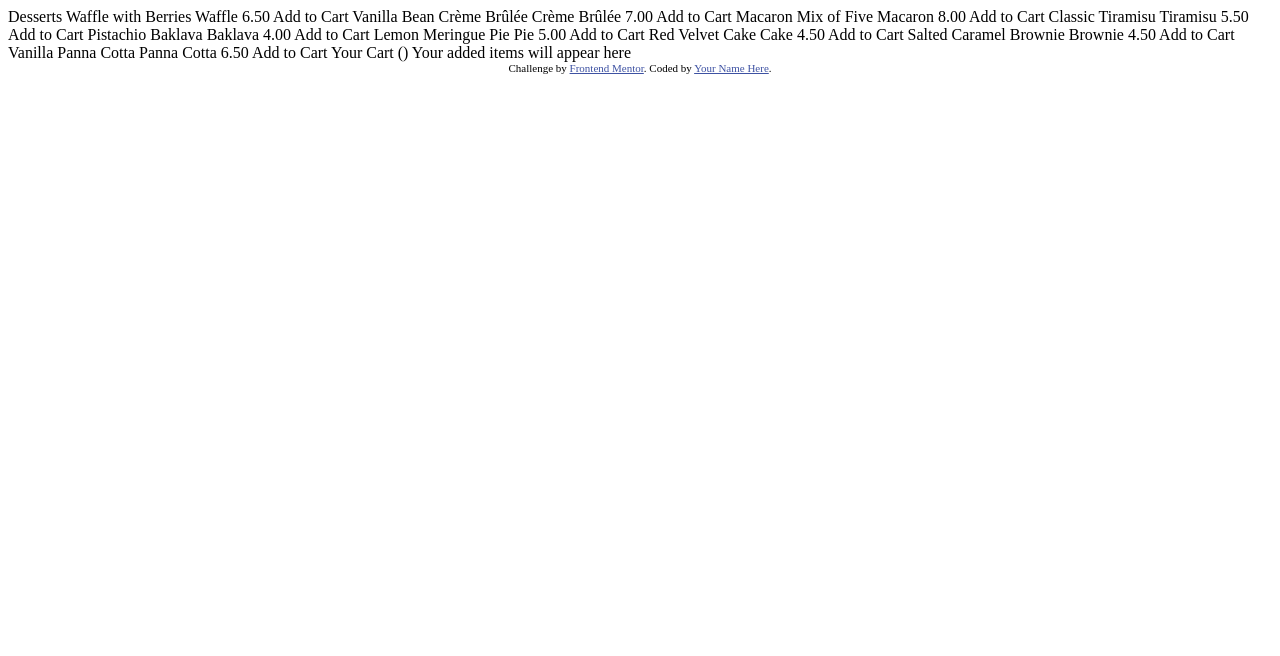
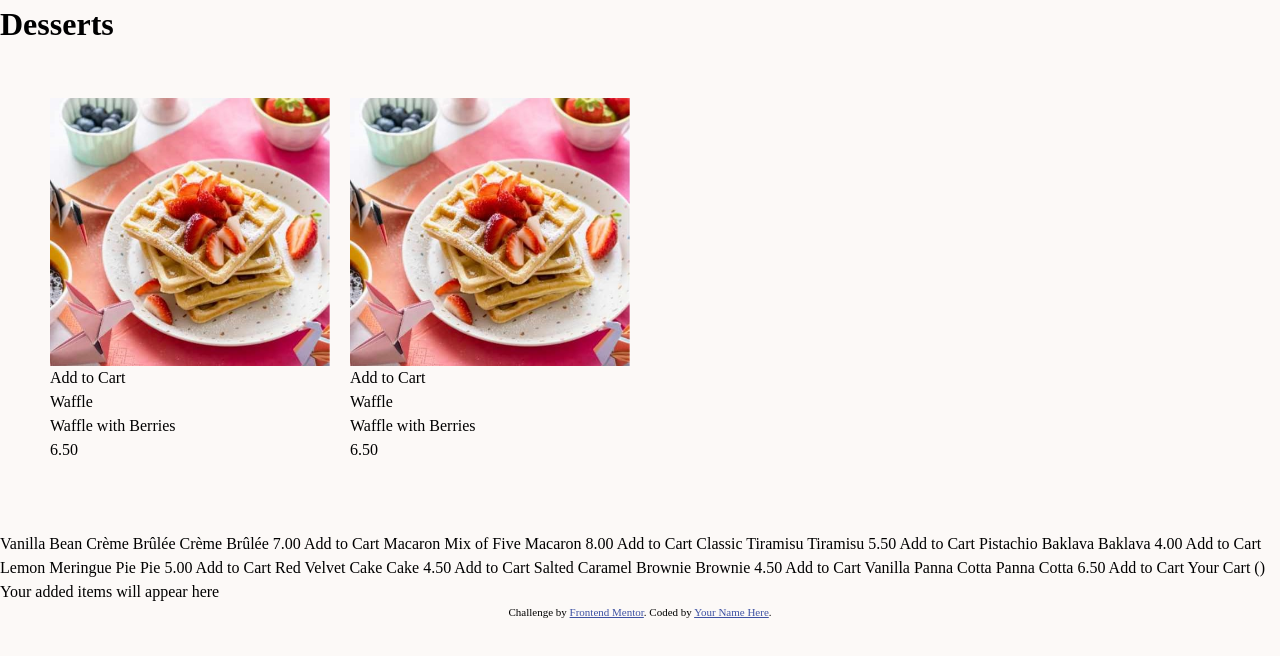
Before and after one commit to KacperHulek/Frontend-mentor-Product-list-with-cart, a plain HTML site: page index.html in a window 1280 px wide. Drawn offline with Linux system fonts and the light colour scheme.

Commit message:
Build incomplete desktop layout

```diff
--- /dev/null
+++ b/index.css
@@ -0,0 +1,83 @@
+/*
+  1. Use a more-intuitive box-sizing model.
+*/
+*,
+*::before,
+*::after {
+  box-sizing: border-box;
+}
+/*
+    2. Remove default margin
+  */
+* {
+  margin: 0;
+}
+/*
+    Typographic tweaks!
+    3. Add accessible line-height
+    4. Improve text rendering
+  */
+body {
+  line-height: 1.5;
+  -webkit-font-smoothing: antialiased;
+}
+/*
+    5. Improve media defaults
+  */
+img,
+picture,
+video,
+canvas,
+svg {
+  display: block;
+  max-width: 100%;
+}
+/*
+    6. Remove built-in form typography styles
+  */
+input,
+button,
+textarea,
+select {
+  font: inherit;
+}
+/*
+    7. Avoid text overflows
+  */
+p,
+h1,
+h2,
+h3,
+h4,
+h5,
+h6 {
+  overflow-wrap: break-word;
+}
+/*
+    8. Create a root stacking context
+  */
+#root,
+#__next {
+  isolation: isolate;
+}
+
+ul,
+ol {
+  list-style: none;
+  padding: 0px;
+}
+
+body {
+  background-color: hsl(20, 50%, 98%);
+}
+
+list {
+  display: flex;
+  margin: 50px;
+}
+
+ul {
+  max-width: 280px;
+  margin-right: 20px;
+  margin-bottom: 20px;
+}
--- a/index.html
+++ b/index.html
@@ -1,73 +1,69 @@
 <!DOCTYPE html>
 <html lang="en">
   <head>
-  <meta charset="UTF-8">
-  <meta name="viewport" content="width=device-width, initial-scale=1.0"> <!-- displays site properly based on user's device -->
+    <meta charset="UTF-8" />
+    <meta name="viewport" content="width=device-width, initial-scale=1.0" />
+    <!-- displays site properly based on user's device -->
 
-  <link rel="icon" type="image/png" sizes="32x32" href="./assets/images/favicon-32x32.png">
-
+    <link
+      rel="icon"
+      type="image/png"
+      sizes="32x32"
+      href="./assets/images/favicon-32x32.png"
+    />
+    <link rel="stylesheet" href="index.css" />
     <title>Frontend Mentor | Product list with cart</title>
 
     <!-- Feel free to remove these styles or customise in your own stylesheet 👍 -->
     <style>
-    .attribution { font-size: 11px; text-align: center; }
-    .attribution a { color: hsl(228, 45%, 44%); }
+      .attribution {
+        font-size: 11px;
+        text-align: center;
+      }
+      .attribution a {
+        color: hsl(228, 45%, 44%);
+      }
     </style>
   </head>
   <body>
+    <h1>Desserts</h1>
 
-  Desserts
+    <list class="desserts-list">
+      <ul>
+        <div class="dessert-card-image-container">
+          <img src="assets/images/image-waffle-desktop.jpg" alt="" />
+          <div class="add-to-cart-container">Add to Cart</div>
+          <div class="dessert-card-description">
+            <p class="dessert-type">Waffle</p>
+            <p class="dessert-name">Waffle with Berries</p>
+            <p class="dessert-price">6.50</p>
+          </div>
+        </div>
+      </ul>
 
-  Waffle with Berries
-  Waffle
-  6.50
-  Add to Cart
+      <ul>
+        <div class="dessert-card-image-container">
+          <img src="assets/images/image-waffle-desktop.jpg" alt="" />
+          <div class="add-to-cart-container">Add to Cart</div>
+          <div class="dessert-card-description">
+            <p class="dessert-type">Waffle</p>
+            <p class="dessert-name">Waffle with Berries</p>
+            <p class="dessert-price">6.50</p>
+          </div>
+        </div>
+      </ul>
+    </list>
 
-  Vanilla Bean Crème Brûlée
-  Crème Brûlée
-  7.00
-  Add to Cart
-
-  Macaron Mix of Five
-  Macaron
-  8.00
-  Add to Cart
-
-  Classic Tiramisu
-  Tiramisu
-  5.50
-  Add to Cart
-
-  Pistachio Baklava
-  Baklava
-  4.00
-  Add to Cart
-
-  Lemon Meringue Pie
-  Pie
-  5.00
-  Add to Cart
-
-  Red Velvet Cake
-  Cake
-  4.50
-  Add to Cart
-
-  Salted Caramel Brownie
-  Brownie
-  4.50
-  Add to Cart
-
-  Vanilla Panna Cotta
-  Panna Cotta
-  6.50
-  Add to Cart
-
-  Your Cart (<!-- Quantity -->)
-  Your added items will appear here
+    Vanilla Bean Crème Brûlée Crème Brûlée 7.00 Add to Cart Macaron Mix of Five
+    Macaron 8.00 Add to Cart Classic Tiramisu Tiramisu 5.50 Add to Cart
+    Pistachio Baklava Baklava 4.00 Add to Cart Lemon Meringue Pie Pie 5.00 Add
+    to Cart Red Velvet Cake Cake 4.50 Add to Cart Salted Caramel Brownie Brownie
+    4.50 Add to Cart Vanilla Panna Cotta Panna Cotta 6.50 Add to Cart Your Cart
+    (<!-- Quantity -->) Your added items will appear here
 
     <div class="attribution">
-    Challenge by <a href="https://www.frontendmentor.io?ref=challenge">Frontend Mentor</a>.
+      Challenge by
+      <a href="https://www.frontendmentor.io?ref=challenge">Frontend Mentor</a>.
       Coded by <a href="#">Your Name Here</a>.
     </div>
   </body>
```
Lines whose indentation alone changed are shown as unchanged.
